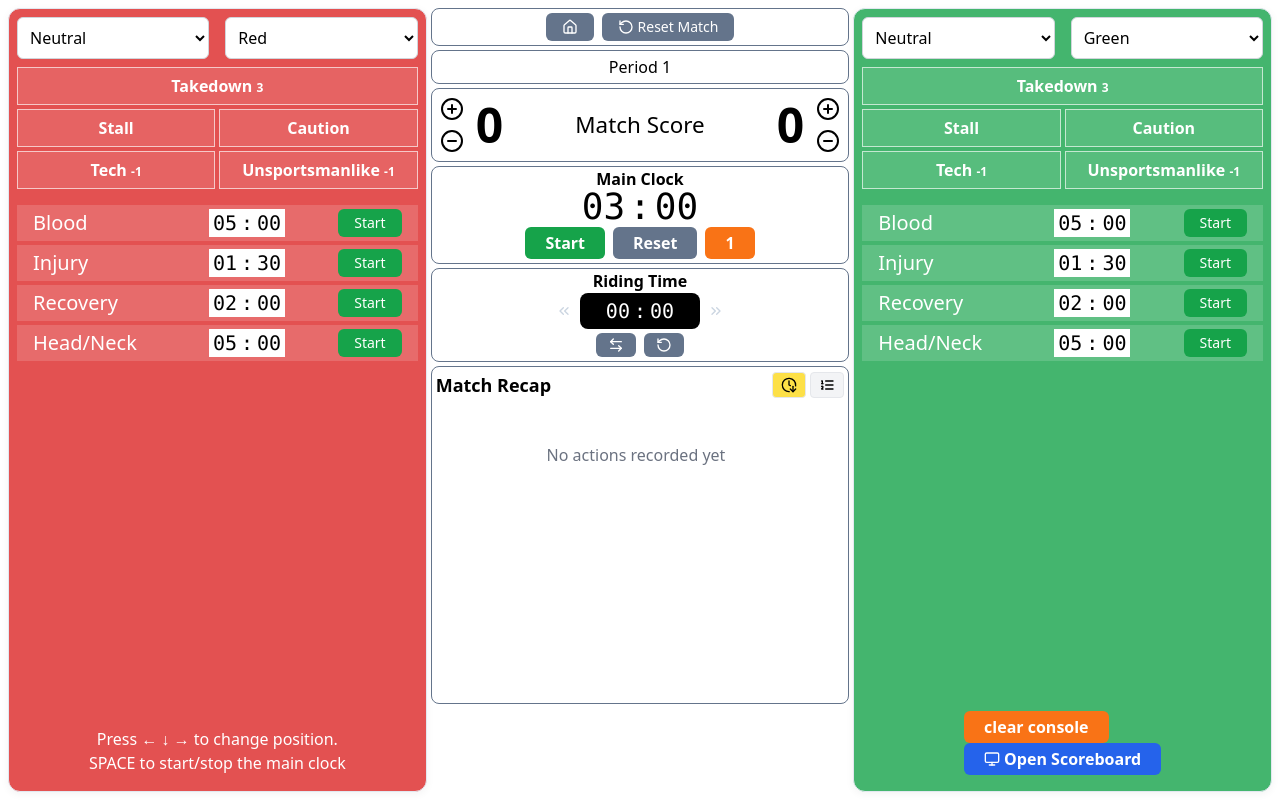
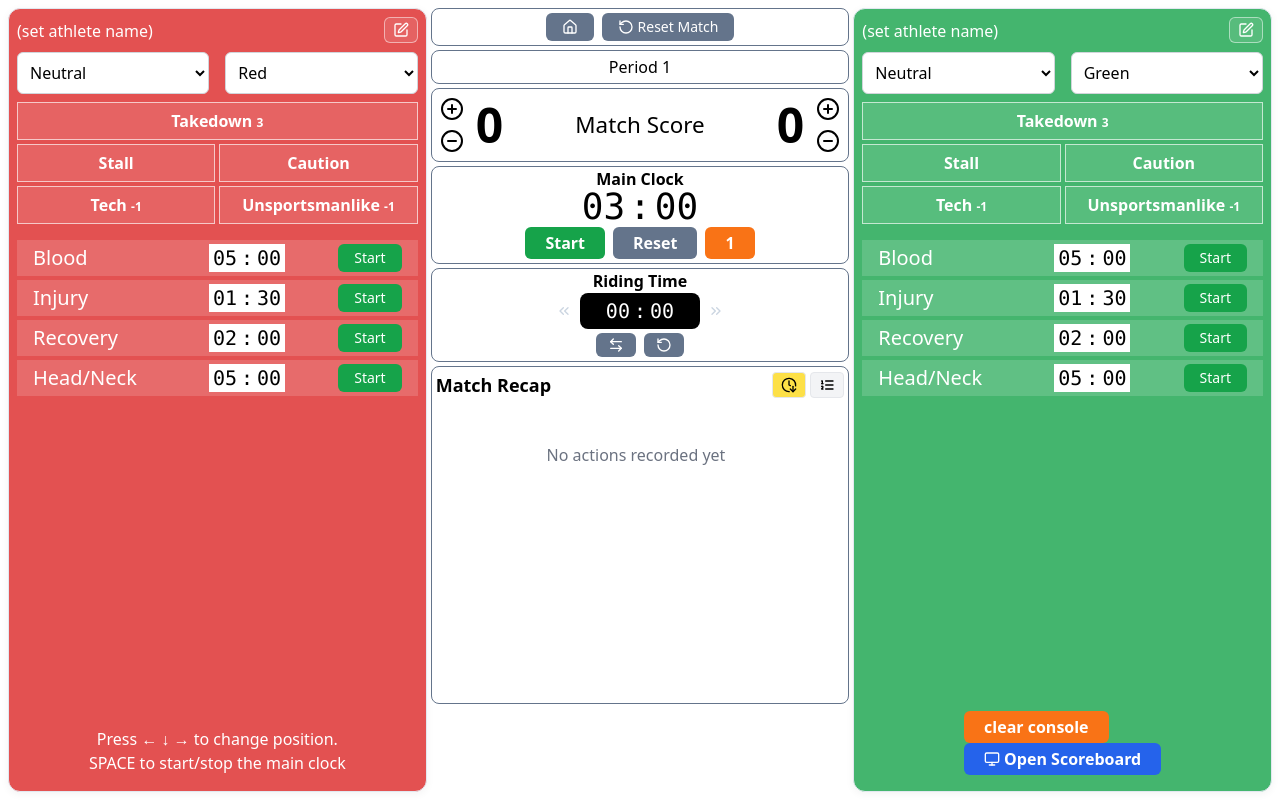
Before and after one commit to smkn-esdikay/pintv-sv2, a Svelte app: page / in a window 1280 px wide. Both pictures are taken after a click on the button "Start". Built offline with nearby package versions, Linux system fonts and the light colour scheme.

Commit message:
progress athlete names

```diff
--- a/src/app.css
+++ b/src/app.css
@@ -42,6 +42,14 @@
   button.icon {
     @apply hover:bg-slate-100 hover:text-blue-700 rounded-lg p-1 transition-colors;
   }
+  button.transparent-icon {
+    @apply px-2 py-1
+      bg-white/10 rounded-md
+      border-[0.6px] border-white/50
+      hover:bg-white/30
+      transition-colors
+      ;
+  }
 
   /* font colors */
   .c-f-green {
--- /dev/null
+++ b/src/components/EditNames.svelte
@@ -0,0 +1,128 @@
+<script lang="ts">
+  import type { SideColor, WAthlete, WNameUpdate, WTeam } from "@/types";
+  import ZonkModal from "./_UI/ZonkModal.svelte";
+  import ZonkInput from "./_UI/ZonkInput.svelte";
+  import Button from "./_UI/ZonkButton.svelte";
+
+  interface Props {
+    open: boolean;
+    leftAthlete: WAthlete;
+    rightAthlete: WAthlete;
+    leftTeam: WTeam;
+    rightTeam: WTeam;
+    leftColor: SideColor;
+    rightColor: SideColor;
+    onsave: (updateDate: WNameUpdate) => void;
+    oncancel: () => void;
+  }
+
+  let {
+    open = $bindable(),
+    leftAthlete,
+    rightAthlete,
+    leftTeam,
+    rightTeam,
+    leftColor,
+    rightColor,
+    onsave,
+    oncancel,
+  }: Props = $props();
+
+  const handleClose = () => {
+    open = false;
+    oncancel();
+  };
+  const handleSave = () => {
+    onsave({
+      leftAthlete,
+      rightAthlete,
+      leftTeam,
+      rightTeam,
+    });
+  };
+
+</script>
+
+<ZonkModal
+  bind:open
+  size="xl"
+  onclose={handleClose}
+  closeOnBackdrop={true}
+  closeOnEscape={true}
+>
+  <h1>Edit Athlete Names and Team Names</h1>
+  <div class="mt-4 w-full h-full grid grid-cols-2 gap-2 text-white">
+    <div class={`side-${leftColor}`}>
+      <h3>Athlete Name</h3>
+      <div class="flex flex-row gap-2">
+        <ZonkInput
+          value={leftAthlete.firstName}
+        />
+        <ZonkInput
+          value={leftAthlete.lastName}
+        />
+      </div>
+      <h3 class="mt-4">Team Name</h3>
+      <div class="flex flex-row gap-2">
+        <ZonkInput
+          value={leftTeam.name}
+        />
+        <ZonkInput
+          value={leftTeam.abbreviation}
+        />
+      </div>
+    </div>
+    <div class={`side-${rightColor}`}>
+      <h3>Athlete Name</h3>
+      <div class="flex flex-row gap-2">
+        <ZonkInput
+          value={rightAthlete.firstName}
+        />
+        <ZonkInput
+          value={rightAthlete.lastName}
+        />
+      </div>
+      <h3 class="mt-4">Team Name</h3>
+      <div class="flex flex-row gap-2">
+        <ZonkInput
+          value={rightTeam.name}
+        />
+        <ZonkInput
+          value={rightTeam.abbreviation}
+        />
+      </div>
+    </div>
+  </div>
+  <div class="w-full mt-4 p-2 flex flex-row gap-4 justify-center">
+    <Button
+      color="grey"
+      size="lg"
+      onclick={handleSave}
+    >
+      Save
+    </Button>
+    <Button
+      color="grey"
+      size="lg"
+      onclick={handleClose}
+    >
+      Cancel
+    </Button>
+
+  </div>
+</ZonkModal>
+
+<style>
+  .side-red {
+    @apply bg-red-600/80 p-2;
+  }
+
+  .side-green {
+    @apply bg-green-600/80 p-2;
+  }
+
+  .side-blue {
+    @apply bg-blue-600/80 p-2;
+  }
+
+</style>
--- a/src/lib/WrestlingManager.svelte.ts
+++ b/src/lib/WrestlingManager.svelte.ts
@@ -11,6 +11,7 @@ import type {
   ClockEvent,
   WClockPhases,
   WPeriod,
+  WNameUpdate,
 } from "@/types";
 import {
   cnsActions,
@@ -981,6 +982,13 @@ export class WrestlingManager {
 
   // ++++++++++++++++++++++++ 11. Team/athlete ++++++++++++++++++++++++
 
+  updateNames(updateData: WNameUpdate): void {
+    this.setAthleteName('l', updateData.leftAthlete.firstName, updateData.leftAthlete.lastName);
+    this.setAthleteName('r', updateData.rightAthlete.firstName, updateData.rightAthlete.lastName);
+    this.setTeamName('l', updateData.leftTeam.name, updateData.leftTeam.abbreviation);
+    this.setTeamName('r', updateData.rightTeam.name, updateData.rightTeam.abbreviation);
+  }
+
   setTeamName(side: WSide, name: string, abbr?: string) {
     this._current[side].team.name = name;
     if (abbr) {
--- a/src/pages/Wrestling.svelte
+++ b/src/pages/Wrestling.svelte
@@ -4,7 +4,7 @@
   import { WrestlingManager } from "@/lib/WrestlingManager.svelte";
   import { KeyboardHandler } from "@/lib/KeyboardHandler";
   import { openScoreboard } from '@/lib/broadcast.svelte';
-  import { Home, RotateCcw, Monitor } from "@lucide/svelte";
+  import { Home, RotateCcw, Monitor, SquarePen } from "@lucide/svelte";
 
   import Position from '@/components/Position.svelte';
   import Color from "@/components/Color.svelte";
@@ -19,8 +19,9 @@
   import Button from "@/components/_UI/ZonkButton.svelte";
   import Confirm from "@/components/_UI/ConfirmModal.svelte";
   import ChoosePosition from "@/components/ChoosePosition.svelte";
-    import ChoosePositionNotice from "@/components/ChoosePositionNotice.svelte";
-    import NextPeriodNotice from "@/components/NextPeriodNotice.svelte";
+  import ChoosePositionNotice from "@/components/ChoosePositionNotice.svelte";
+  import NextPeriodNotice from "@/components/NextPeriodNotice.svelte";
+  import EditNames from "@/components/EditNames.svelte";
 
 
   const config = initStore.config;
@@ -31,7 +32,37 @@
   let whoCanChooseSides = $derived(manager.whoCanChooseSides);
   let mainClockIsComplete = $derived(manager.clockPhases?.mc === "complete");
 
+  let displayLeftName = $derived.by(() => {
+    if (current.l.athlete.firstName === '' && current.l.athlete.lastName === '')
+      return undefined;
+    else
+      return `${current.l.athlete.firstName} ${current.l.athlete.firstName}`.trim();
+  });
+  let displayRightName = $derived.by(() => {
+    if (current.r.athlete.firstName === '' && current.r.athlete.lastName === '')
+      return undefined;
+    else
+      return `${current.r.athlete.firstName} ${current.r.athlete.firstName}`.trim();
+  });
+  let displayLeftTeam = $derived.by(() => {
+    if (current.l.team.name === '' && current.l.team.abbreviation === '')
+      return undefined;
+    else if (current.l.team.abbreviation !== '')
+      return current.l.team.abbreviation;
+    else
+      return current.l.team.name;
+  });
+  let displayRightTeam = $derived.by(() => {
+    if (current.r.team.name === '' && current.r.team.abbreviation === '')
+      return undefined;
+    else if (current.r.team.abbreviation !== '')
+      return current.r.team.abbreviation;
+    else
+      return current.r.team.name;
+  });
+
   let keyboardHandler: KeyboardHandler;
+  let showEditNames = $state(false);
   let showResetConfirm = $state(false);
   let showGoHomeConfirm = $state(false);
 
@@ -73,6 +104,31 @@
 <div class="master-grid">
   <!-- LEFT -->
   <div class={`card-${current.l.color}`}>
+
+    <div class="mb-2 text-white">
+      <div class="w-full flex flex-row justify-between items-center">
+        {#if displayLeftName}
+          <div>
+            {displayLeftName}
+          </div>
+          <div>
+            <SquarePen />
+          </div>
+        {:else}
+          <div>
+            (set athlete name)
+          </div>
+          <div>
+            <button class="transparent-icon" onclick={() => { showEditNames = true }}>
+              <SquarePen size={16} />
+            </button>
+          </div>
+        {/if}
+      </div>
+      {#if displayLeftTeam}
+      <div>{displayLeftTeam}</div>
+      {/if}
+    </div>
 
     {#if mustChoosePosition}
       {#if whoCanChooseSides?.l}
@@ -340,6 +396,31 @@
   <!-- RIGHT -->
   <div class={`card-${current.r.color}`}>
 
+    <div class="mb-2 text-white">
+      <div class="w-full flex flex-row justify-between items-center">
+        {#if displayRightName}
+          <div>
+            {displayRightName}
+          </div>
+          <div>
+            <SquarePen />
+          </div>
+        {:else}
+          <div>
+            (set athlete name)
+          </div>
+          <div>
+            <button class="transparent-icon" onclick={() => { showEditNames = true }}>
+              <SquarePen size={16} />
+            </button>
+          </div>
+        {/if}
+      </div>
+      {#if displayRightTeam}
+      <div>{displayRightTeam}</div>
+      {/if}
+    </div>
+
     {#if mustChoosePosition}
       {#if whoCanChooseSides?.r}
       <ChoosePosition
@@ -497,6 +578,20 @@
 
   </div>
 
+  <EditNames
+    open={showEditNames}
+    leftAthlete={current.l.athlete}
+    rightAthlete={current.r.athlete}
+    leftTeam={current.l.team}
+    rightTeam={current.r.team}
+    leftColor={current.l.color}
+    rightColor={current.r.color}
+    oncancel={() => { showEditNames = false; }}
+    onsave={(updateData) => {
+      manager.updateNames(updateData);
+      showEditNames = false;
+    }}
+  />
   <Confirm
     bind:open={showResetConfirm}
     title="Reset Match?"
```
Also changed, not shown: src/types/index.ts (+7 -0 lines).
